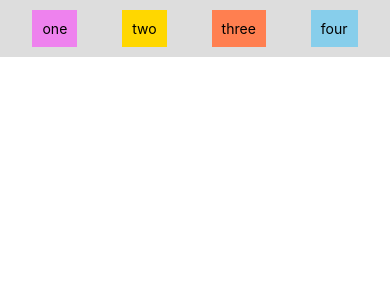
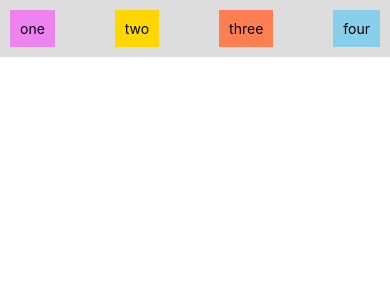
Before and after one commit to jasonMatillano/react-native-android-todo-list, a React Native app: screen / in a window 390 px wide. Shown: the top 300 px of the page. Built offline with nearby package versions, Linux system fonts and the light colour scheme.

Commit message:
flexDirection: 'row',         justifyContent: 'space-between',

```diff
--- a/components/sandbox.js
+++ b/components/sandbox.js
@@ -16,7 +16,7 @@ const styles = StyleSheet.create({
     container: {
         // flex: 1,
         flexDirection: 'row',
-        justifyContent: 'space-around',
+        justifyContent: 'space-between',
         // alignItems: 'center',
         padding: 10,
         backgroundColor: '#ddd',
```
